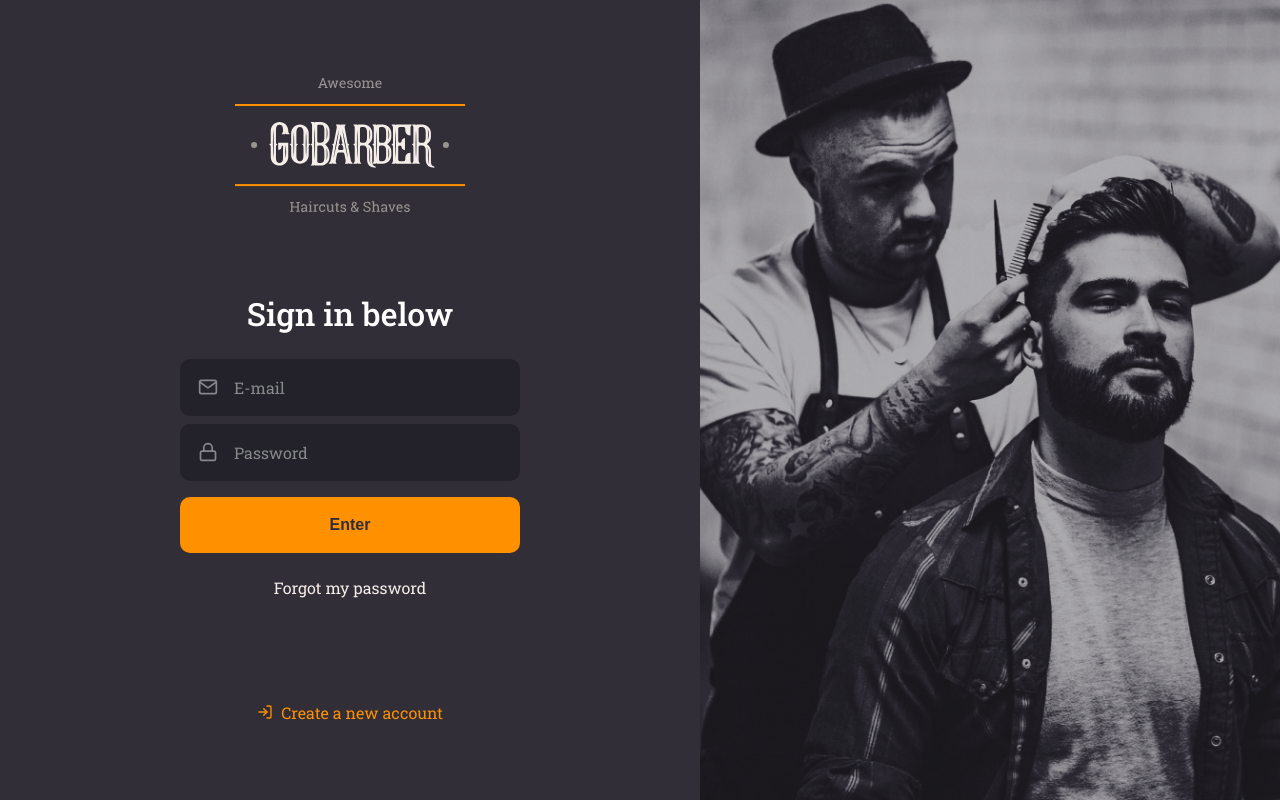
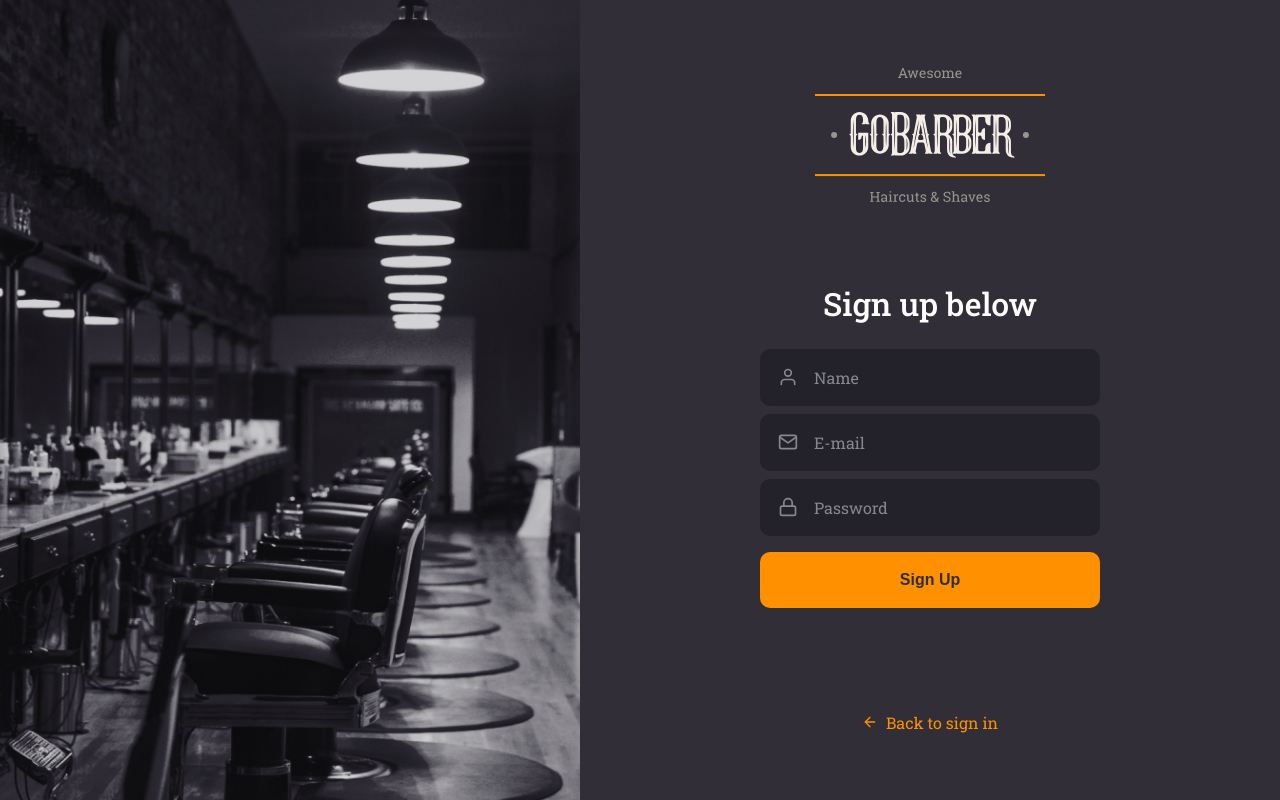
Before and after one commit to guvarallo/gobarber-frontend, a React (Create React App) app: page /signup in a window 1280 px wide. Built offline with nearby package versions, Linux system fonts and the light colour scheme.

Commit message:
added sign up page

```diff
--- a/src/App.tsx
+++ b/src/App.tsx
@@ -1,11 +1,12 @@
 import React from 'react';
 
-import SignIn from './pages/SignIn/index';
+// import SignIn from './pages/SignIn/index';
+import SignUp from './pages/SignUp/index';
 import GlobalStyle from './styles/global';
 
 const App: React.FC = () => (
   <>
-    <SignIn />
+    <SignUp />
     <GlobalStyle />
   </>
 );
--- /dev/null
+++ b/src/pages/SignUp/index.tsx
@@ -0,0 +1,40 @@
+import React from 'react';
+import { FiArrowLeft, FiMail, FiUser, FiLock } from 'react-icons/fi';
+
+import logo from '../../assets/logo.svg';
+
+import Input from '../../components/Input/index';
+import Button from '../../components/Buttton/index';
+
+import { Container, Content, Background } from './styles';
+
+const SignUp: React.FC = () => (
+  <Container>
+    <Background />
+    <Content>
+      <img src={logo} alt="GoBarber" />
+
+      <form>
+        <h1>Sign up below</h1>
+
+        <Input name="name" icon={FiUser} placeholder="Name" />
+        <Input name="email" icon={FiMail} placeholder="E-mail" />
+        <Input
+          name="password"
+          icon={FiLock}
+          type="password"
+          placeholder="Password"
+        />
+
+        <Button type="submit">Sign Up</Button>
+      </form>
+
+      <a href="create">
+        <FiArrowLeft />
+        Back to sign in
+      </a>
+    </Content>
+  </Container>
+);
+
+export default SignUp;
--- /dev/null
+++ b/src/pages/SignUp/styles.ts
@@ -0,0 +1,70 @@
+import styled from 'styled-components';
+import { shade } from 'polished';
+
+import signUpBackgroundImg from '../../assets/sign-up-background.png';
+
+export const Container = styled.div`
+  height: 100vh;
+
+  display: flex;
+  align-items: stretch;
+`;
+
+export const Content = styled.div`
+  display: flex;
+  flex-direction: column;
+  align-items: center;
+
+  place-content: center;
+
+  width: 100%;
+  max-width: 700px;
+
+  form {
+    margin: 80px 0;
+    width: 340px;
+    text-align: center;
+
+    h1 {
+      margin-bottom: 24px;
+    }
+
+    a {
+      color: #f4ede8;
+      display: block;
+      margin-top: 24px;
+      text-decoration: none;
+      transition: color 0.2s;
+
+      &:hover {
+        color: ${shade(0.3, '#f4ede8')};
+      }
+    }
+  }
+
+  > a {
+    color: #ff9000;
+    display: block;
+    margin-top: 24px;
+    text-decoration: none;
+    transition: color 0.2s;
+
+    display: flex;
+    align-items: center;
+    transition: color 0.2s;
+
+    svg {
+      margin-right: 8px;
+    }
+
+    &:hover {
+      color: ${shade(0.3, '#ff9000')};
+    }
+  }
+`;
+
+export const Background = styled.div`
+  flex: 1;
+  background: url(${signUpBackgroundImg}) no-repeat center;
+  background-size: cover;
+`;
```
Also changed, not shown: src/assets/sign-up-background.png (renamed from src/assets/1587470786293-attachment.png).
